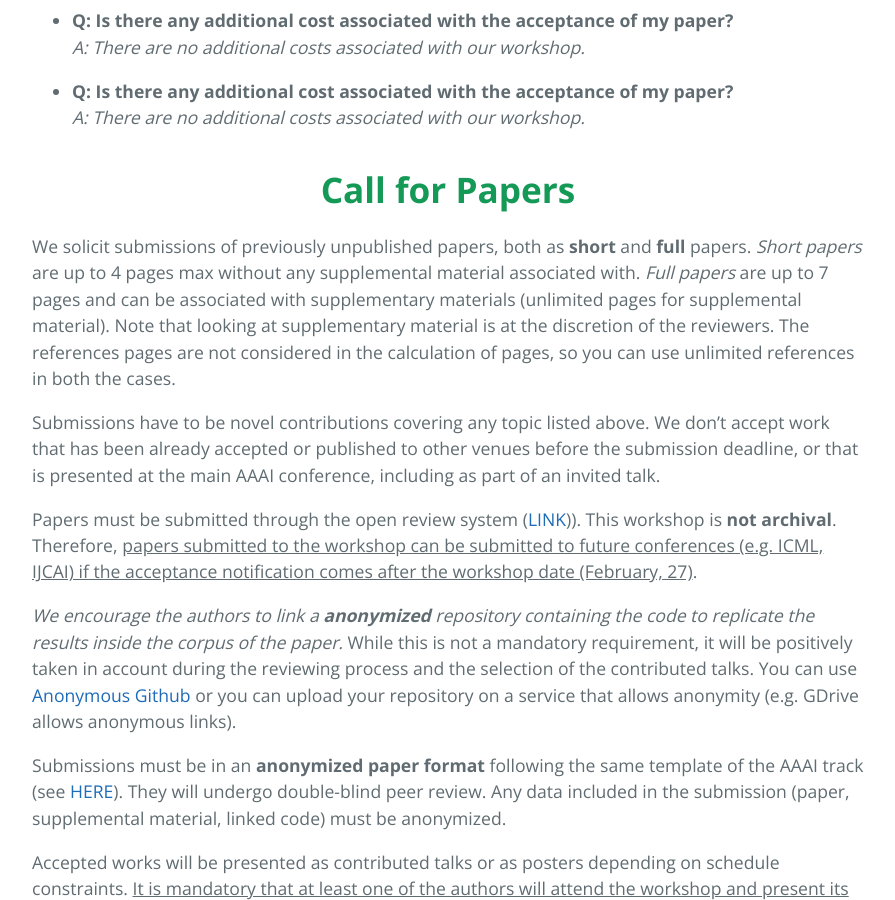
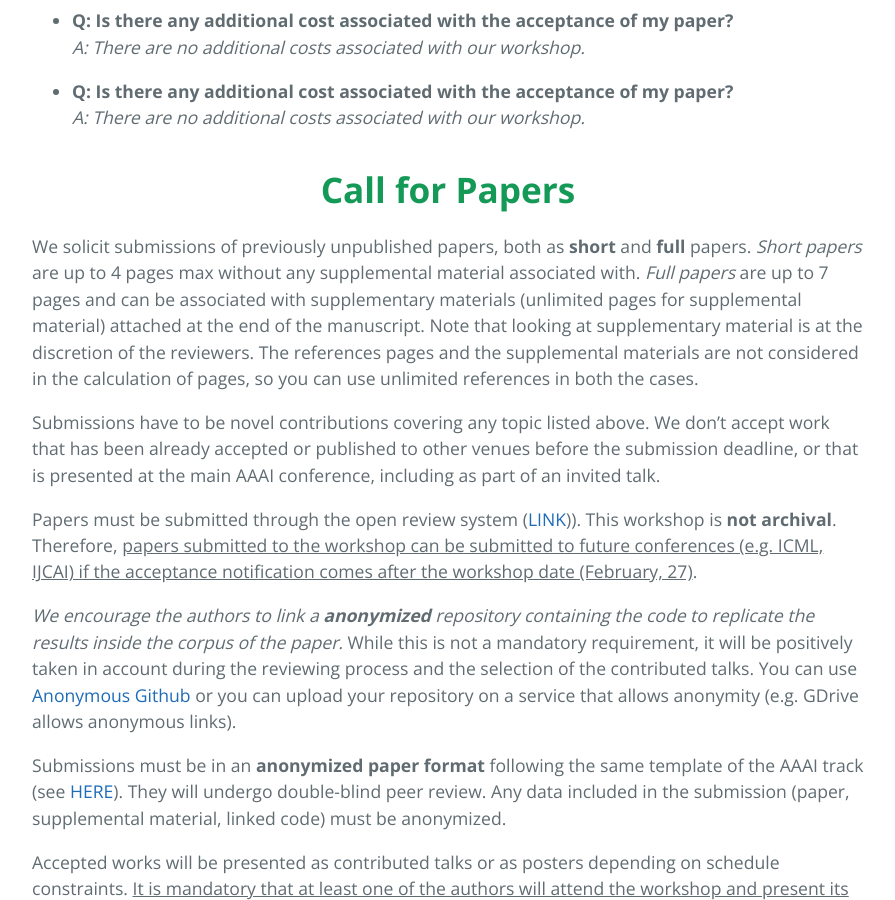
Before and after one commit to XAI4DRL/XAI4DRL.github.io, a Jekyll site: the page built from index.md, in a window 1280 px wide and 900 px high, scrolled down 4874 px. Shown: the whole window, without its empty margins (192-1087 px from the left). Built offline with Jekyll 4.4.1, drawn with Linux system fonts in a browser that asks for light colours.

Commit message:
updated CFP with supplemental info

```diff
--- a/index.md
+++ b/index.md
@@ -269,8 +269,8 @@ Note: XAI methods applied to deep reinforcement learning models will be prefered
 
 We solicit submissions of previously unpublished papers, both as **short** and **full** papers.
 *Short papers* are up to 4 pages max without any supplemental material associated with.
-*Full papers* are up to 7 pages and can be associated with supplementary materials (unlimited pages for supplemental material). Note that looking at supplementary material is at the discretion of the reviewers.
-The references pages are not considered in the calculation of pages, so you can use unlimited references in both the cases.
+*Full papers* are up to 7 pages and can be associated with supplementary materials (unlimited pages for supplemental material) attached at the end of the manuscript. Note that looking at supplementary material is at the discretion of the reviewers.
+The references pages and the supplemental materials are not considered in the calculation of pages, so you can use unlimited references in both the cases.
 
 
 Submissions have to be novel contributions covering any topic listed above. We don't accept work that has been already accepted or published to other venues before the submission deadline, or that is presented at the main AAAI conference, including as part of an invited talk.
```
